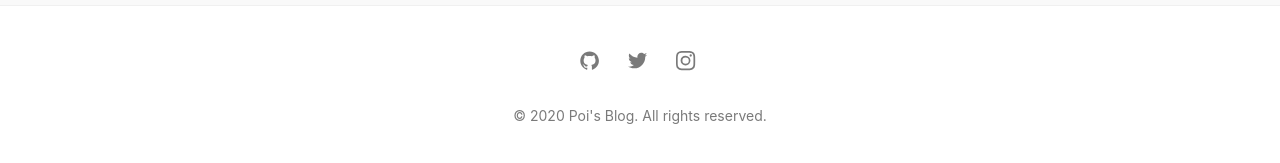
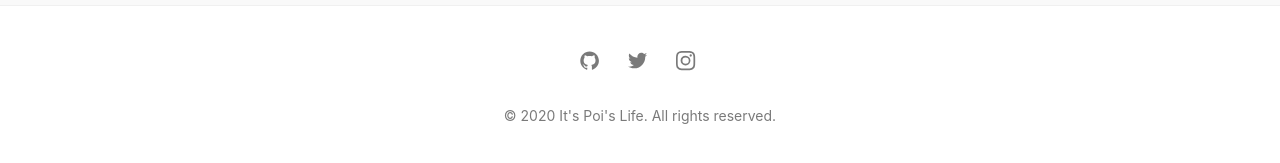
Before and after one commit to poi0905/blog, a Jekyll site: the page built from index.md, in a window 1280 px wide and 900 px high, scrolled down 873 px. Shown: the part 729-892 px from the top of the window. Built offline with Jekyll 4.4.1, drawn with Linux system fonts in a browser that asks for light colours; some of the changed text lies outside the part shown.

Commit message:
2020/7/2

```diff
--- a/_config.yml
+++ b/_config.yml
@@ -1,5 +1,5 @@
 # SITE CONFIGURATION
-title: Poi's Blog # your site title
+title: It's Poi's Life # your site title
 author: Poi Wang # You :P
 description: > # Meta description of Homepage
   Write an awesome description for your new site here. You can edit this
```
